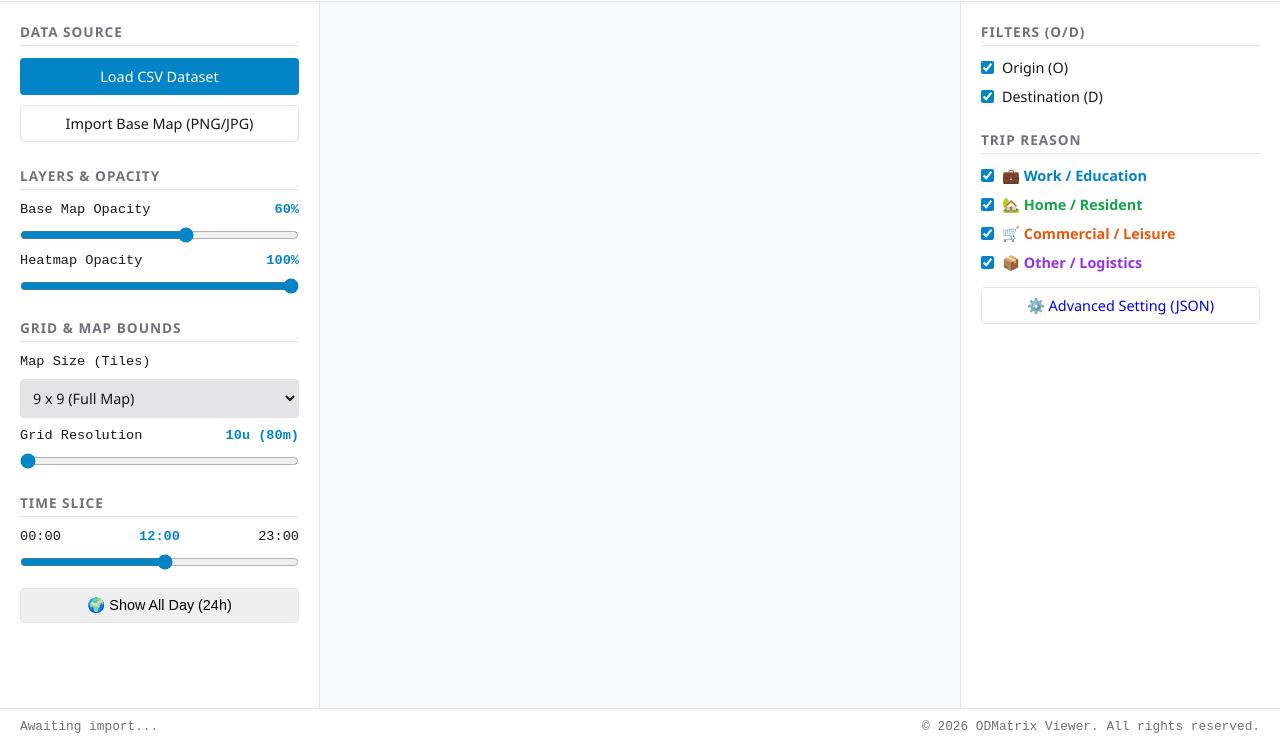
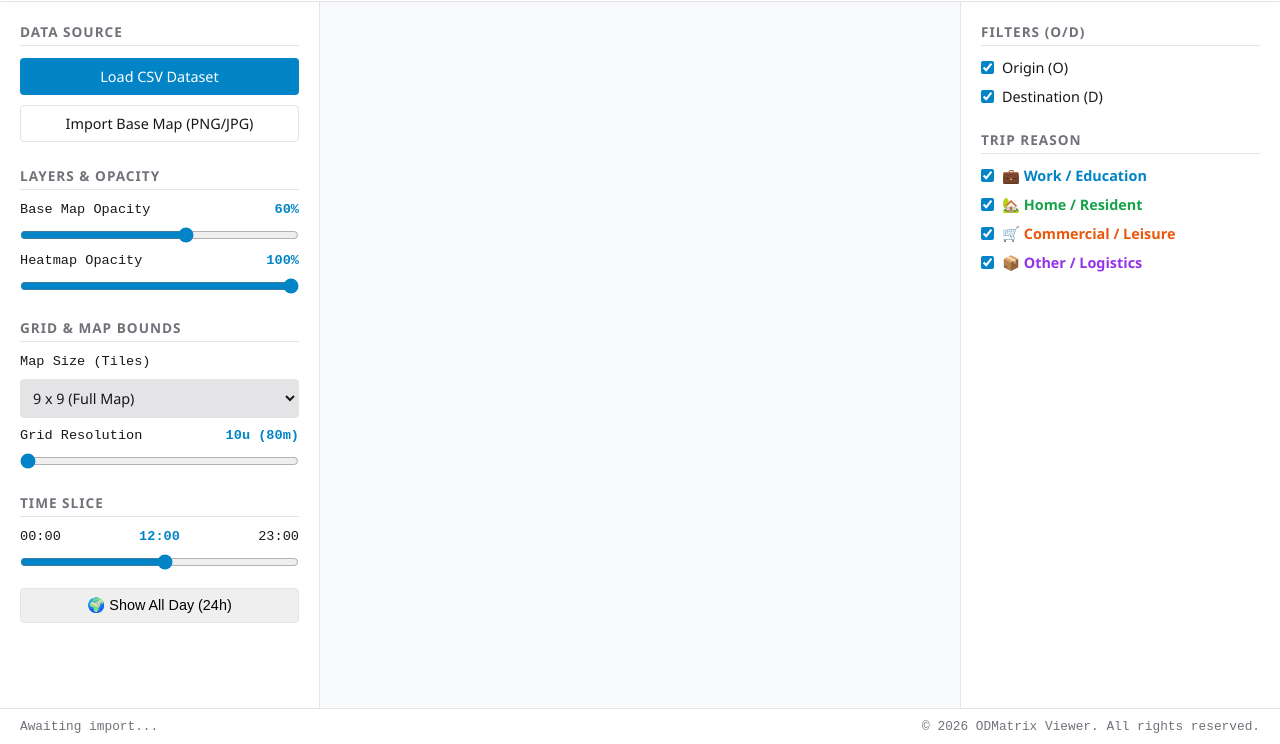
Before and after one commit to pkuimyy/ODMatrixViewer, a website: page index.html in a window 1280 px wide. Shown: the part 56-800 px from the top of the page. Drawn offline with Linux system fonts and the light colour scheme.

Commit message:
v0.2.3.1 feat: Adjustment page layouts.

```diff
--- a/index.html
+++ b/index.html
@@ -176,19 +176,6 @@
               <input type="checkbox" name="reason" value="3" checked /> 📦 Other / Logistics
             </label>
           </div>
-          <a
-            href="/settings.html"
-            class="btn"
-            style="
-              border: 1px solid var(--border-color);
-              width: 100%;
-              margin-top: 15px;
-              display: block;
-              text-decoration: none;
-            "
-          >
-            ⚙️ Advanced Setting (JSON)
-          </a>
         </section>
       </aside>
     </div>
```
